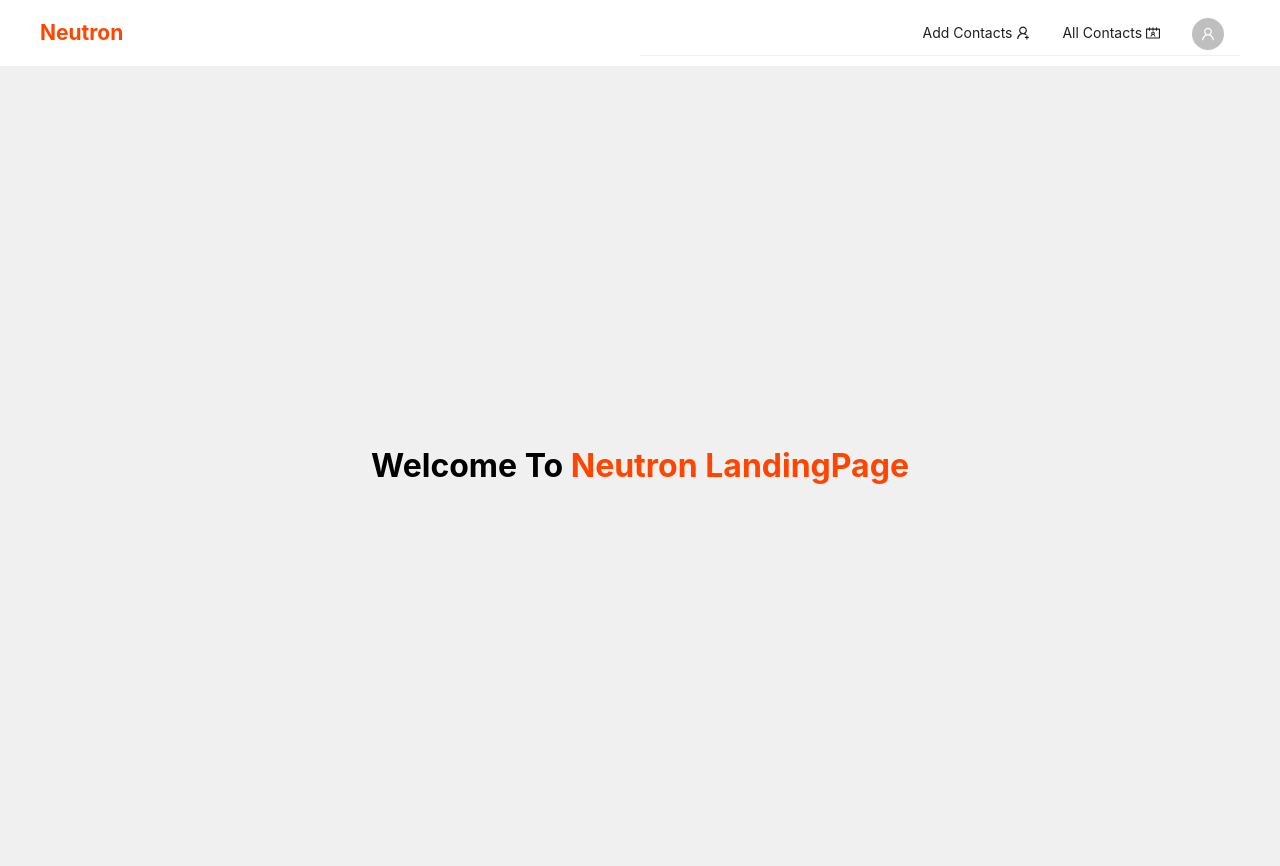
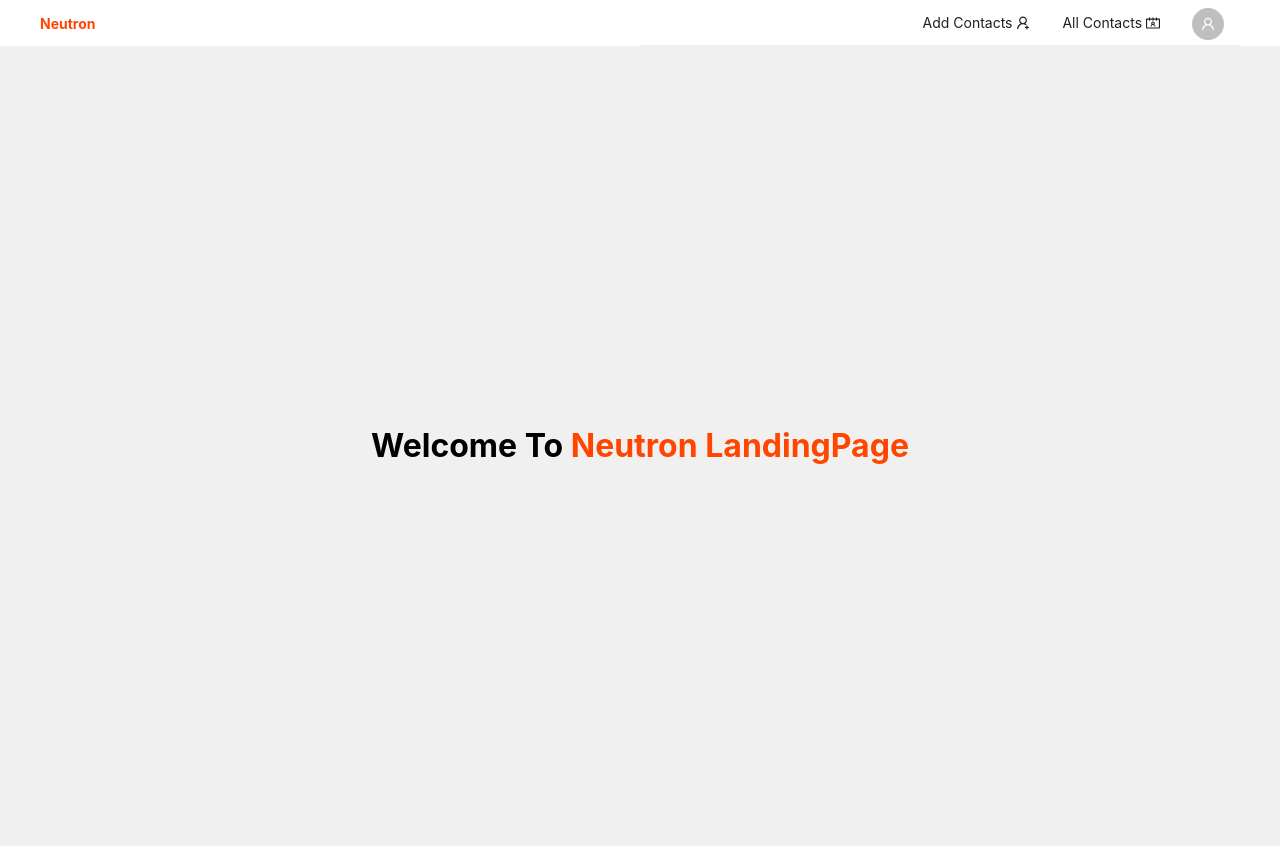
Before and after one commit to mehedi494/to-do-frontend, a React (Vite) app: page / in a window 1280 px wide. Built offline with nearby package versions, Linux system fonts and the light colour scheme.

Commit message:
[DONE] add vercel.json

```diff
--- a/src/components/Header.jsx
+++ b/src/components/Header.jsx
@@ -38,7 +38,7 @@ const Headers = () => {
        maxWidth:"100%"
       }}>
       <div>
-        <Link to="/"><h2  style={{ color:'orangered', fontWeight: "bold" }}>Neutron</h2></Link>
+        <Link to="/"><span  style={{ color:'orangered', fontWeight: "bold" }}>Neutron</span></Link>
       </div>
       <Menu
         mode="horizontal"
```
Also changed, not shown: vercel.json (added).
